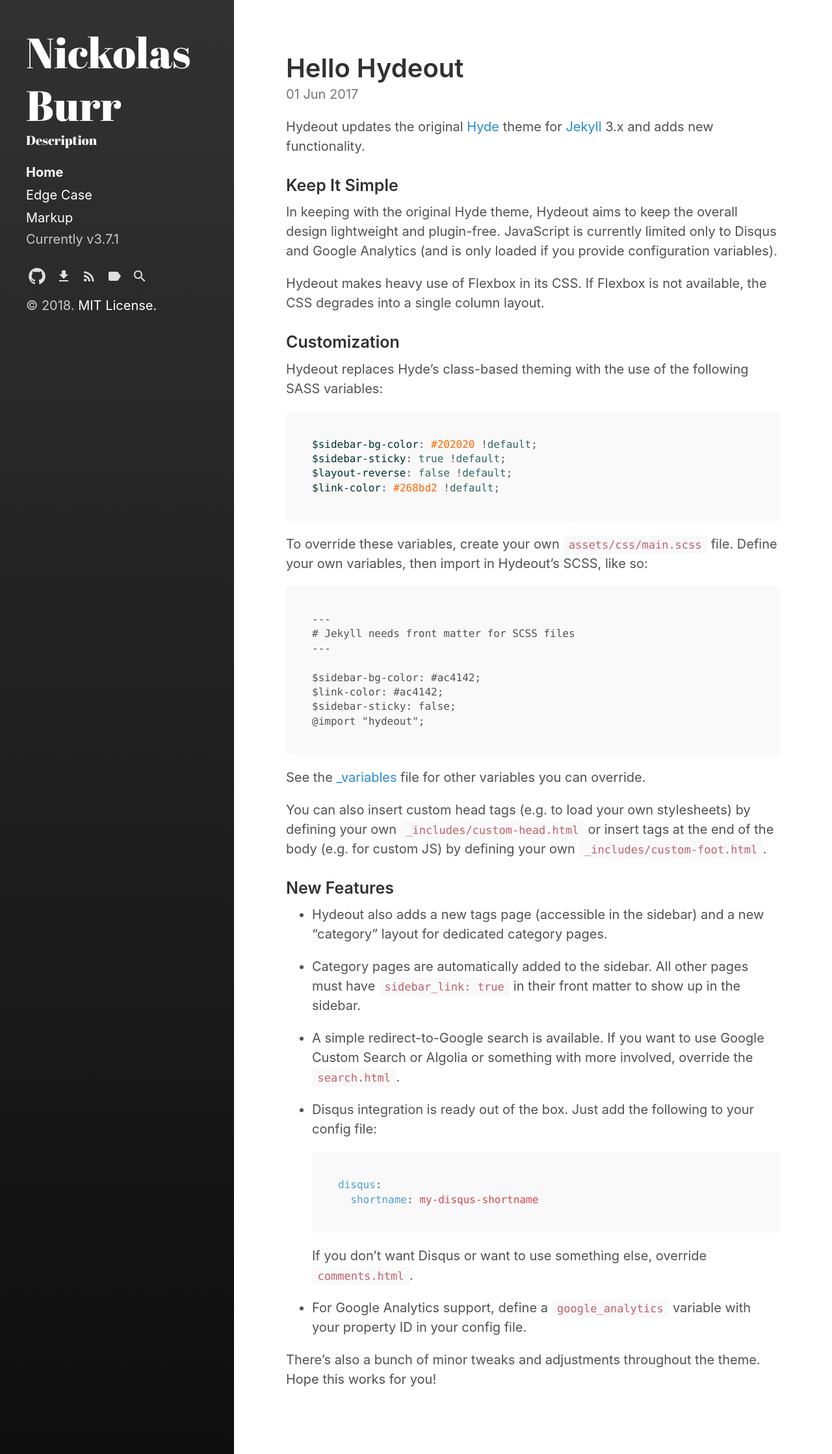
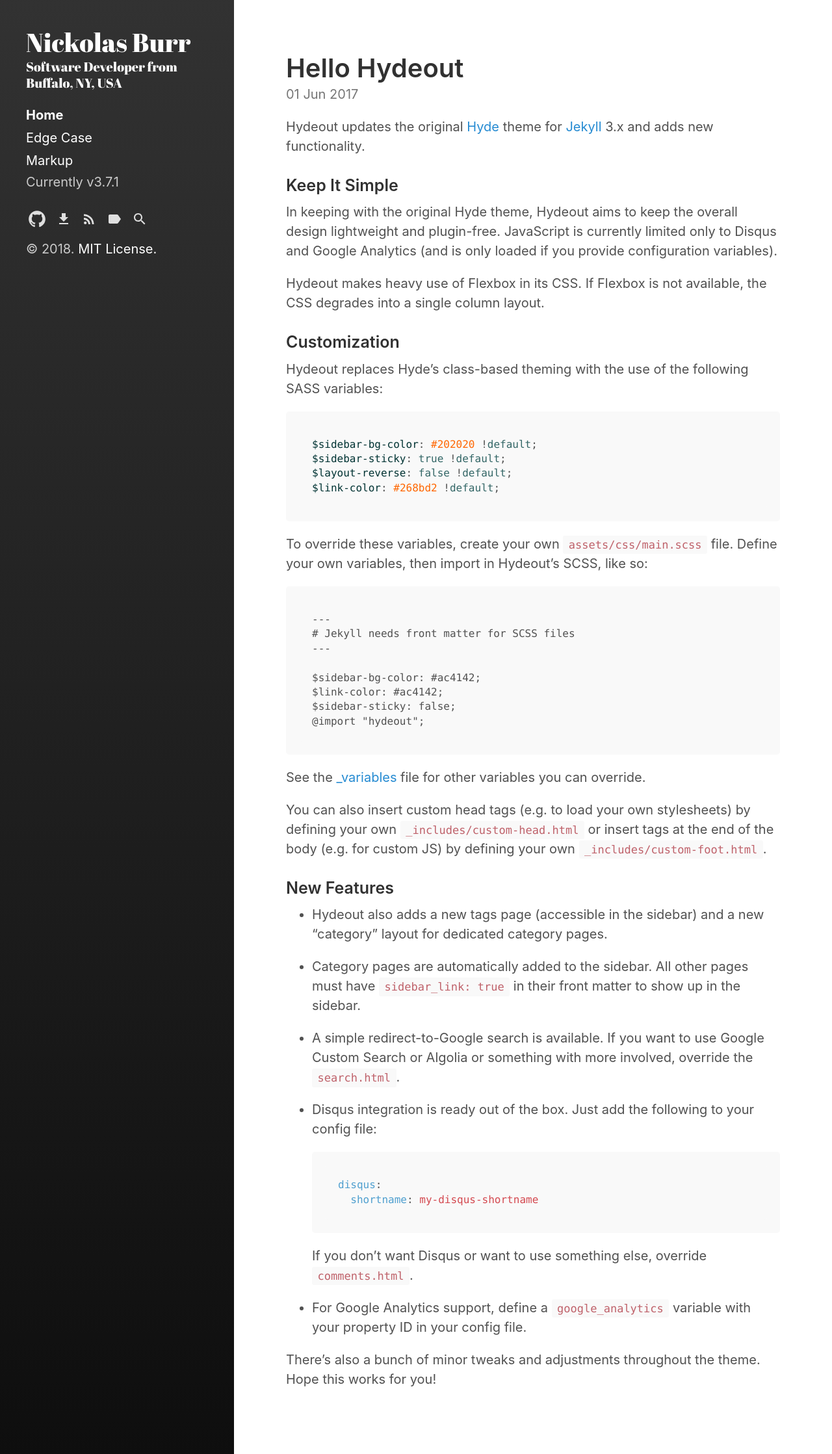
Before and after one commit to nickolasburr/blog, a Jekyll site: the page built from index.html, in a window 1280 px wide. Shown: the whole page at 65% size. Built offline with Jekyll 4.4.1, drawn with Linux system fonts in a browser that asks for light colours; the list of posts is cut into pages by our own code.

Commit message:
Update _config.yml, _layout.scss

```diff
--- a/_config.yml
+++ b/_config.yml
@@ -1,8 +1,8 @@
 markdown: kramdown
 highlighter: rouge
 title: 'Nickolas Burr'
-tagline: 'Tagline'
-description: 'Description'
+tagline: 'Software Developer'
+description: 'Software Developer from Buffalo, NY, USA'
 url: https://blog.nickolasburr.com
 author:
   name: 'Nickolas Burr'
--- a/_sass/hydeout/_layout.scss
+++ b/_sass/hydeout/_layout.scss
@@ -117,7 +117,7 @@ body {
 
   // Bigger title
   .site-title {
-    font-size: 3.25rem;
+    font-size: 2rem;
     color: $sidebar-title-color;
   }
 
```
